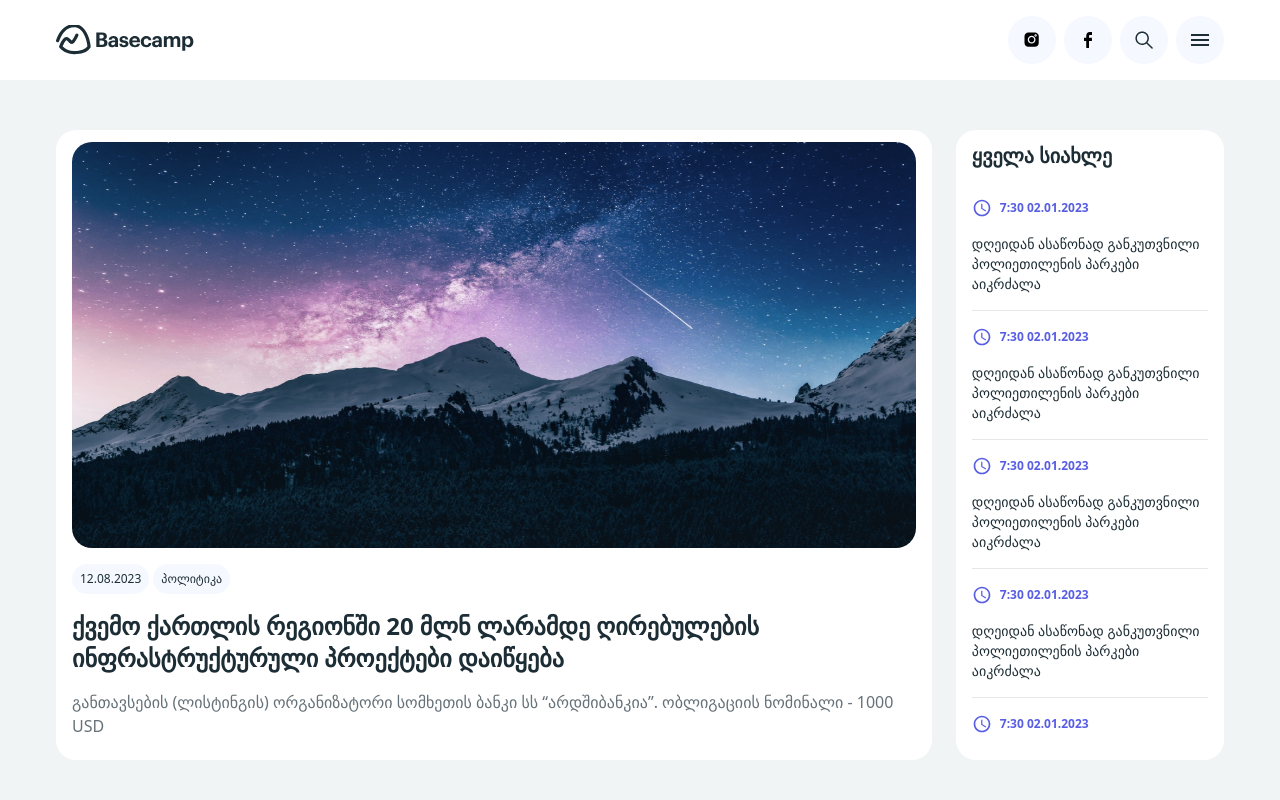
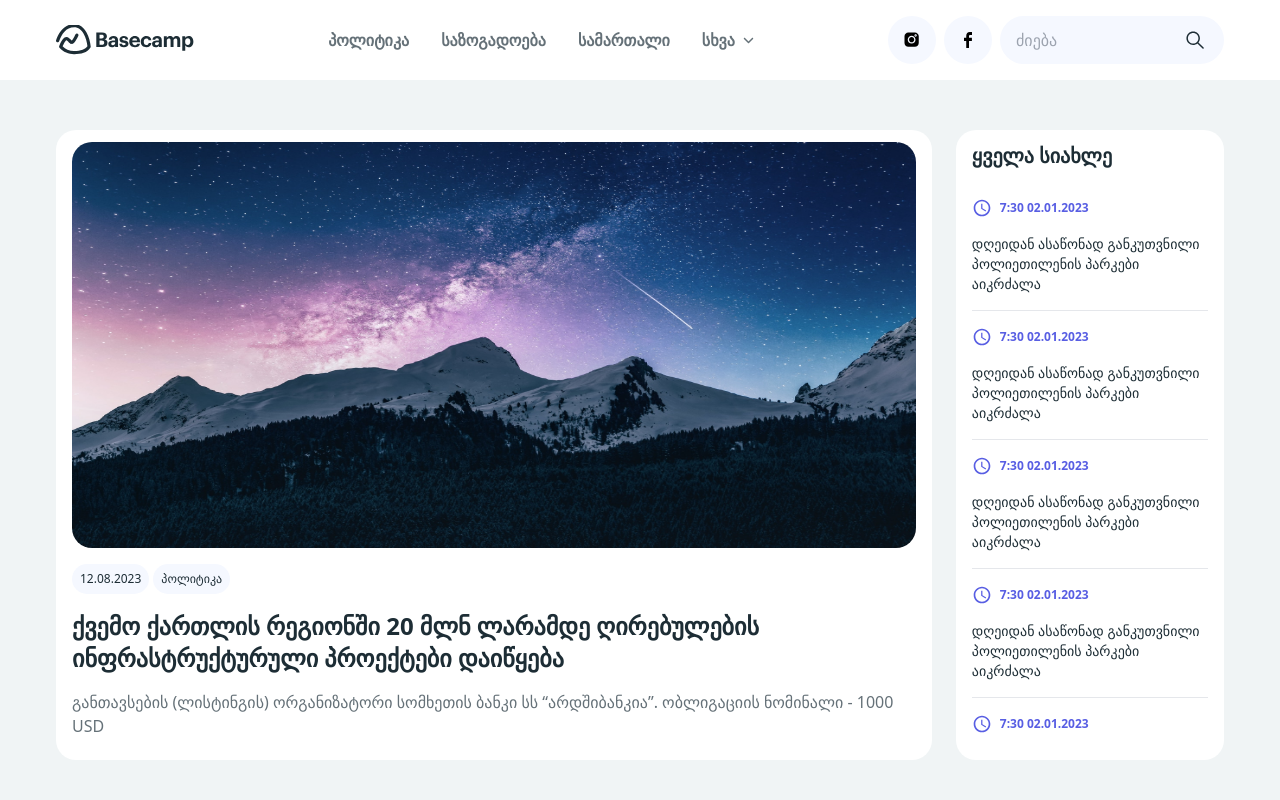
Before and after one commit to Olegbobokhidze/clipart-vuejs-task, a Vue app: page / in a window 1280 px wide. Shown: the top 800 px of the page. Built offline with nearby package versions, Linux system fonts and the light colour scheme.

Commit message:
feat: add navbar

```diff
--- /dev/null
+++ b/src/components/icons/IconArrowDown.vue
@@ -0,0 +1,10 @@
+<template>
+  <svg width="11" height="7" viewBox="0 0 11 7" fill="none" xmlns="http://www.w3.org/2000/svg">
+    <path
+      fill-rule="evenodd"
+      clip-rule="evenodd"
+      d="M10.0303 0.96967C10.3232 1.26256 10.3232 1.73744 10.0303 2.03033L6.03033 6.03033C5.73744 6.32322 5.26256 6.32322 4.96967 6.03033L0.96967 2.03033C0.676777 1.73744 0.676777 1.26256 0.96967 0.96967C1.26256 0.676777 1.73744 0.676777 2.03033 0.96967L5.5 4.43934L8.96967 0.96967C9.26256 0.676777 9.73744 0.676777 10.0303 0.96967Z"
+      fill="#657178"
+    />
+  </svg>
+</template>
--- a/src/components/shared/DefaultNavbar.vue
+++ b/src/components/shared/DefaultNavbar.vue
@@ -1,17 +1,91 @@
 <script lang="ts" setup>
+import useBurgerMenu from '@/composables/useBurgerMenu'
 import { useWindowSize } from '@vueuse/core'
-import { NavbarConfig } from '@/config/NavbarConfig'
 
 import IconFacebook from '@/components/icons/IconFacebook.vue'
 import IconInstagram from '@/components/icons/IconInstagram.vue'
 import IconLogo from '@/components/icons/IconLogo.vue'
 import IconSearch from '@/components/icons/IconSearch.vue'
 import IconBurgerMenu from '@/components/icons/IconBurgerMenu.vue'
+import IconArrowDown from '@/components/icons/IconArrowDown.vue'
+import { computed, onMounted, onUnmounted, ref } from 'vue'
 
-import useBurgerMenu from '@/composables/useBurgerMenu'
 const { width } = useWindowSize()
 
+const categories = [
+  'პოლიტიკა',
+  'საზოგადოება',
+  'სამართალი',
+  'ბიზნესი & ეკონომიკა',
+  'მსოფლიო',
+  'ხელოვნება',
+  'სპორტი',
+  'რელიგია',
+  'კრიმინალი'
+]
+
 const { isMenuOpen, toggleMenu } = useBurgerMenu()
+const showDropdown = ref(false)
+const otherDiv = ref<any>(null)
+const categoriesDiv = ref<any>(null)
+const categoryDivs = ref<any[]>([])
+const visibleCategoriesCount = ref(8)
+
+const calculateVisibleCategories = (visibleCategoriesLength: number) => {
+  if (!categoriesDiv.value || !otherDiv.value) return
+
+  const computedStyles = getComputedStyle(categoriesDiv.value)
+  const paddingX = parseFloat(computedStyles.paddingLeft)
+
+  const remainingWidth =
+    categoriesDiv.value.offsetWidth - otherDiv.value.offsetWidth - paddingX * 2 - 460
+  let sumChildrenWidth = 4 * otherDiv.value.offsetWidth
+
+  for (let i = 0; i <= visibleCategoriesLength - 1; i++) {
+    if (categoryDivs.value[i]) {
+      sumChildrenWidth += categoryDivs.value[i].offsetWidth + 10
+    }
+  }
+
+  if (remainingWidth > sumChildrenWidth || visibleCategoriesLength === 0) {
+    if (remainingWidth - sumChildrenWidth > 150) {
+      visibleCategoriesCount.value = visibleCategoriesLength + 1
+    } else {
+      visibleCategoriesCount.value = visibleCategoriesLength
+    }
+    return
+  }
+
+  visibleCategoriesCount.value -= 1
+  calculateVisibleCategories(visibleCategoriesLength - 1)
+}
+
+const visibleCategories = computed(() => {
+  return categories.slice(0, visibleCategoriesCount.value)
+})
+
+const hiddenCategories = computed(() => {
+  return categories.slice(visibleCategoriesCount.value)
+})
+
+const showHiddenCategories = () => {
+  showDropdown.value = true
+}
+
+const hideHiddenCategories = () => {
+  showDropdown.value = false
+}
+const onResize = () => {
+  calculateVisibleCategories(visibleCategoriesCount.value)
+}
+onMounted(() => {
+  window.addEventListener('resize', onResize)
+  onResize()
+})
+
+onUnmounted(() => {
+  window.removeEventListener('resize', onResize)
+})
 </script>
 
 <template>
@@ -19,8 +93,45 @@ const { isMenuOpen, toggleMenu } = useBurgerMenu()
     class="fixed top-0 z-50 flex h-[5rem] w-full items-center justify-between bg-white px-4 tablet:px-14"
   >
     <div class="flex w-[7rem] sm:w-fit"><IconLogo /></div>
+    <ul
+      v-if="width >= 1240"
+      ref="categoriesDiv"
+      class="flex w-full flex-row items-center justify-center gap-8 font-semibold text-[#657178]"
+    >
+      <li
+        v-for="(item, index) in visibleCategories"
+        ref="categoryDivs"
+        class="cursor-pointer whitespace-nowrap text-base text-[#657178] hover:text-[#585EE3]"
+        :key="index"
+      >
+        {{ item }}
+      </li>
+
+      <div
+        v-if="hiddenCategories.length > 0"
+        ref="otherDiv"
+        @mouseenter="showHiddenCategories"
+        class="text-black-600 relative flex cursor-pointer items-center space-x-2 text-base"
+      >
+        <p class="text-[#657178] hover:text-[#585EE3]">სხვა</p>
+        <span><IconArrowDown /></span>
+        <div
+          v-if="showDropdown"
+          @mouseleave="hideHiddenCategories"
+          class="absolute left-5 top-10 z-[150] bg-white py-2 shadow-md"
+        >
+          <div
+            v-for="(category, index) in hiddenCategories"
+            :key="index"
+            class="cursor-pointer rounded-xl px-4 py-2 text-[#657178] hover:text-[#585EE3]"
+          >
+            {{ category }}
+          </div>
+        </div>
+      </div>
+    </ul>
     <div class="flex gap-2">
-      <div v-if="width >= 1024" class="flex  items-center justify-center gap-2">
+      <div v-if="width >= 1024" class="flex items-center justify-center gap-2">
         <div class="flex h-12 w-12 items-center justify-center rounded-full bg-[#F5F8FF]">
           <IconInstagram />
         </div>
@@ -28,12 +139,26 @@ const { isMenuOpen, toggleMenu } = useBurgerMenu()
           <IconFacebook />
         </div>
       </div>
-      <div class="flex h-12 w-12 items-center justify-center rounded-full bg-[#F5F8FF]">
+      <div
+        v-if="width < 1024"
+        class="flex h-12 w-12 items-center justify-center rounded-full bg-[#F5F8FF]"
+      >
         <IconSearch />
       </div>
+      <div v-else class="relative flex">
+        <div class="absolute right-5 top-[50%] translate-y-[-50%]">
+          <IconSearch />
+        </div>
+        <input
+          type="text"
+          class="h-12 w-[14rem] rounded-full bg-[#F5F8FF] px-4 focus:outline-[#585EE3]"
+          placeholder="ძიება"
+        />
+      </div>
       <div
+        v-if="width < 1240"
         @click="toggleMenu"
-        class="flex h-12 w-12 items-center justify-center rounded-full bg-[#F5F8FF]"
+        class="flex h-12 w-12 cursor-pointer items-center justify-center rounded-full bg-[#F5F8FF] hover:bg-[#585EE3]"
       >
         <IconBurgerMenu />
       </div>
@@ -44,7 +169,13 @@ const { isMenuOpen, toggleMenu } = useBurgerMenu()
         :class="isMenuOpen ? 'top-0' : 'top-[-100%]'"
       >
         <ul class="mb-9 flex flex-col gap-8 font-semibold text-[#657178]">
-          <li v-for="item in NavbarConfig" :key="item.id">{{ item.title }}</li>
+          <li
+            v-for="(item, index) in categories"
+            class="cursor-pointer text-base hover:text-[#585EE3]"
+            :key="index"
+          >
+            {{ item }}
+          </li>
         </ul>
         <div v-if="width < 1024" class="flex w-full items-center justify-center gap-2">
           <div class="flex h-12 w-12 items-center justify-center rounded-full bg-[#F5F8FF]">
```
Lines whose indentation alone changed are shown as unchanged.
